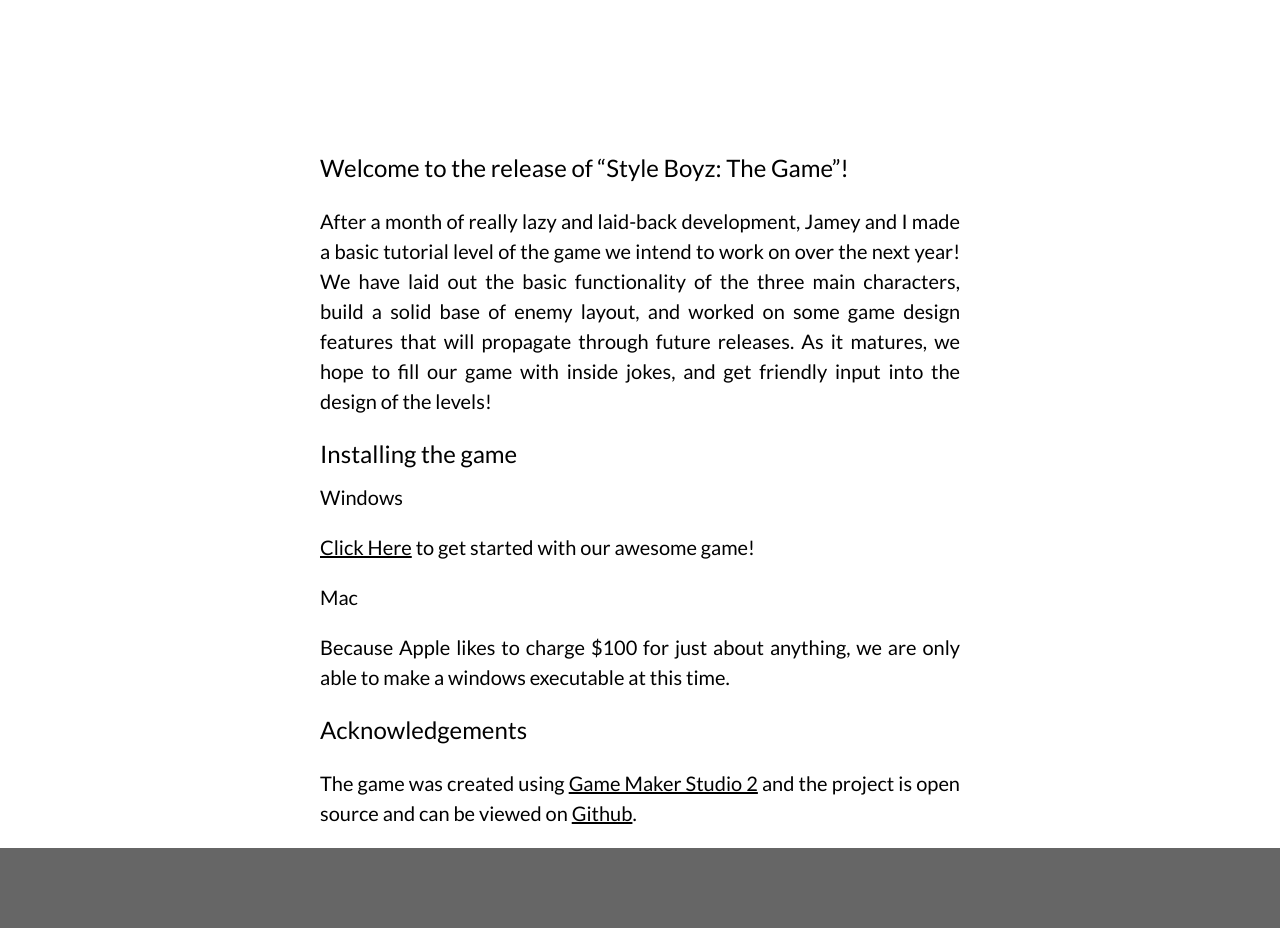
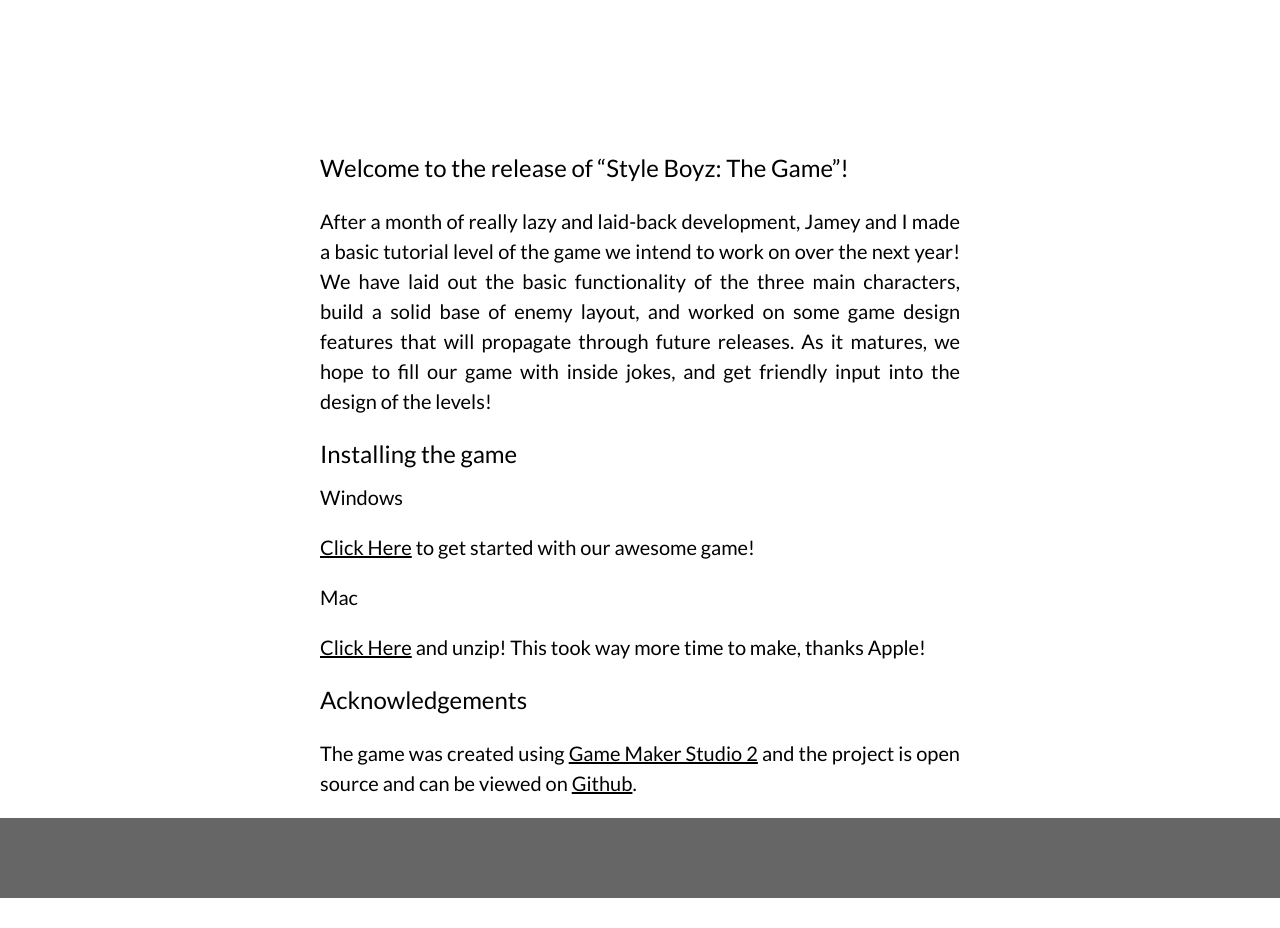
Before and after one commit to sumwatshade/sumwatshade.github.io, a Jekyll site: the page built from _posts/2017-12-25-style-boyz-the-game.md, in a window 1280 px wide. Built offline with Jekyll 4.4.1, drawn with Linux system fonts in a browser that asks for light colours; after the commit the page ends 900 px from its top, so only the background shows below that.

Commit message:
Update 2017-12-25-style-boyz-the-game.md

```diff
--- a/_posts/2017-12-25-style-boyz-the-game.md
+++ b/_posts/2017-12-25-style-boyz-the-game.md
@@ -14,11 +14,14 @@ inside jokes, and get friendly input into the design of the levels!
 ### Installing the game
 
 #### Windows
+
 [Click Here](https://github.com/Jameywags/style_boyz_the_game/releases/download/0.0.1/Style.Boyz.The.Game.exe)
 to get started with our awesome game!
+
 #### Mac
-Because Apple likes to charge $100 for just about anything, we are only able to make a windows executable at
-this time.
+
+[Click Here](https://github.com/Jameywags/style_boyz_the_game/releases/download/0.0.1/StyleBoyzTheGame.app.zip)
+and unzip! This took way more time to make, thanks Apple!
 
 ### Acknowledgements
 The game was created using [Game Maker Studio 2](https://docs2.yoyogames.com/) and
```
